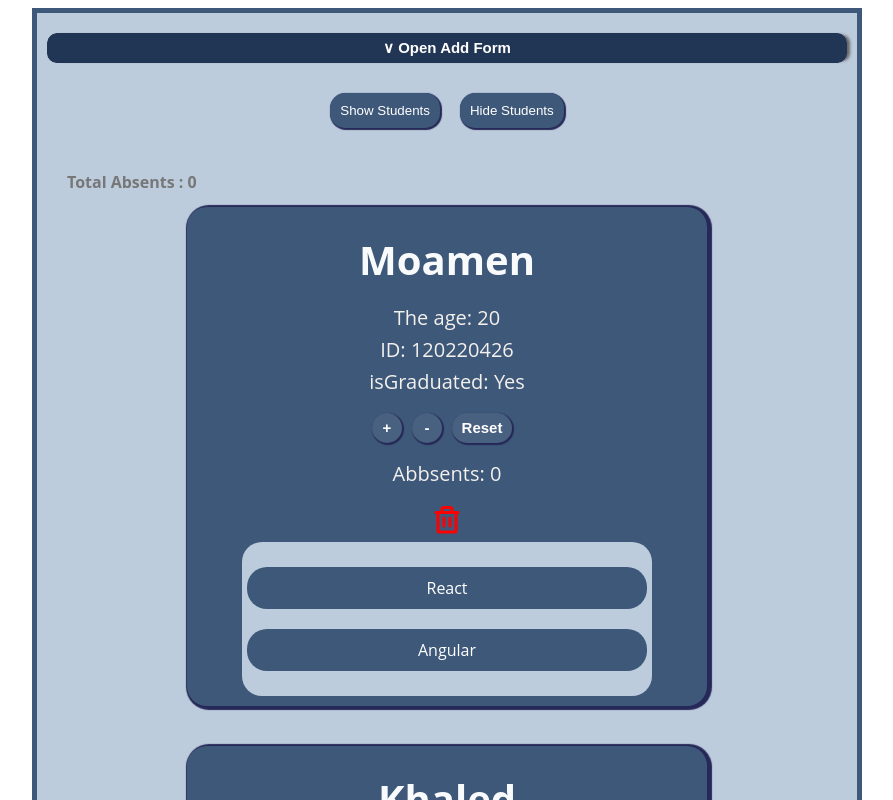
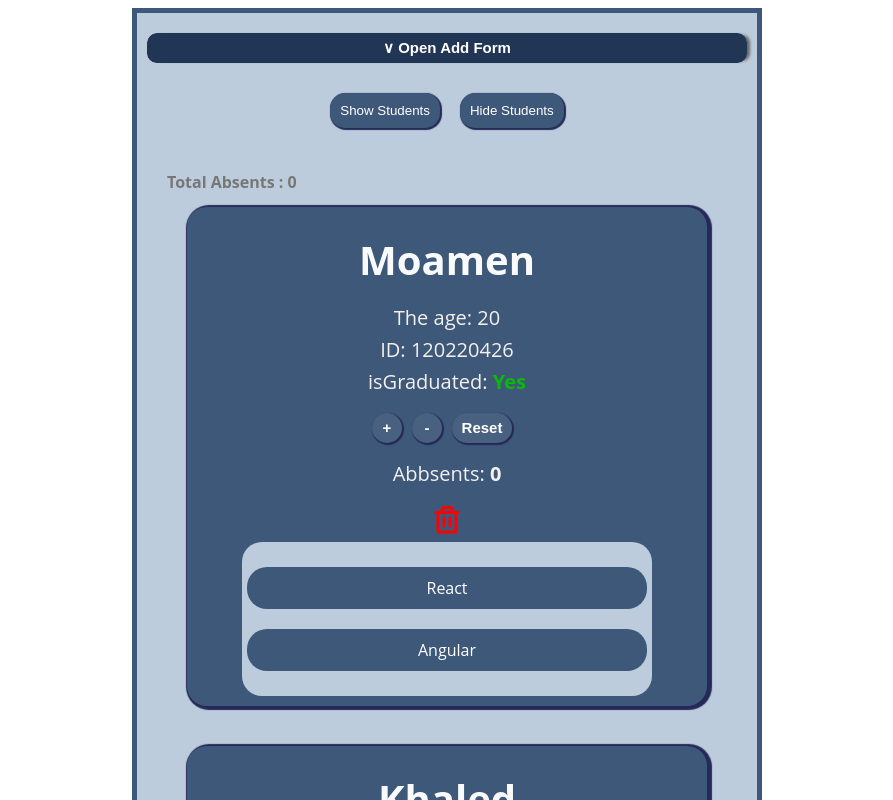
Before and after one commit to Moamen-Yazouri/Student-App, a React app in the folder Student-App/: page / in a window 1280 px wide. Shown: the top 800 px of the page, without its empty margins (193-1086 px from the left). Built offline with nearby package versions, Linux system fonts and the light colour scheme; the HTML template or start-up script is replaced by a standard one.

Commit message:
Applying custom hook on App file with useStudentManage.

```diff
--- a/Student-App/src/App.css
+++ b/Student-App/src/App.css
@@ -1,5 +1,5 @@
 #root {
-  width: 800px;
+  width: 600px;
   padding: 20px 10px;
   margin: auto;
   text-align: center;
--- a/Student-App/src/App.tsx
+++ b/Student-App/src/App.tsx
@@ -1,43 +1,18 @@
-import { useCallback, useEffect, useState } from 'react';
 import './App.css'
 import Student from './components/student/student.comp'
 import Form from './components/form/Form.comp'
-import { IStudent } from './types/student'
-import { STUDENTS_DATA } from './assets/STUDENTS_DATA';
-import useLocalStorage from './hooks/useLocalStorage';
+import useStudentManage from './hooks/useStudentManage';
 function App() {
-  const [students, setStudents] = useState<IStudent[]>(STUDENTS_DATA);
-  const [totalAbsent, setTotalAbsent] = useState(0);
-  const {storedData} = useLocalStorage(students, "students-list");
+  const {
+    showStudents,
+    hideStudents,
+    deleteStudent,
+    handleTotal,
+    addNewStudent,
+    totalAbsent,
+    students
+  } = useStudentManage();
 
-  useEffect(() => {
-    const stdList: IStudent[] = storedData || [];
-    const totalAbssents: number = stdList.reduce((prev, curr) => curr.abssents + prev , 0);
-    setTotalAbsent(totalAbssents);
-    setStudents(storedData || STUDENTS_DATA);
-  }, [storedData]);
-
-  const showStudents = () => {
-    setStudents(JSON.parse(localStorage.getItem("students-list") || JSON.stringify(STUDENTS_DATA)));
-  }
-
-  const hideStudents = () => {
-    setStudents([]);
-  }
-
-  const deleteStudent = (id: number) => {
-    const newList = students.filter(std => std.id !== id);
-    setStudents(newList);
-  }
-
-  const handleTotal = (change: number, id: number) => {
-    setStudents(students.map(std => std.id == id ? {...std, abssents: (std.abssents + change)} : std))
-    setTotalAbsent(totalAbsent + change)
-  }
-
-  const addNewStudent =  (std: IStudent) => {
-      setStudents([std,...students])
-    }
   return (
     <>
       <Form passStudent={addNewStudent}/>
@@ -63,4 +38,4 @@ function App() {
   )
 }
 
-export default App
+export default App;
--- a/Student-App/src/components/student/student.comp.tsx
+++ b/Student-App/src/components/student/student.comp.tsx
@@ -41,7 +41,7 @@ const Student = (props :Iprops) => {
                 <br />
                 ID: {props.id}
                 <br/>
-                isGraduated: {props.graduated ? "Yes" : "No"}
+                isGraduated: <span className={`${props.graduated ? "yes" : "no"}  `}>{props.graduated ? "Yes" : "No"}</span>
             </p>
             <button onClick= {addAbsent}>+</button>
             <button onClick= {removeAbsent}>-</button>
--- a/Student-App/src/components/student/student.css
+++ b/Student-App/src/components/student/student.css
@@ -21,6 +21,16 @@
     font-size: 20px;
     color: #f3f0ed;
     line-height: 1.6;
+}
+.student-wrapper p span {
+    font-weight: bold;
+}
+.student-wrapper p span.yes {
+    color: rgb(11, 184, 11);
+
+}
+.student-wrapper p span.no {
+    color: yellow;
 }
 .student-wrapper button {
     background-color: #496181;
--- a/Student-App/src/hooks/useLocalStorage.ts
+++ b/Student-App/src/hooks/useLocalStorage.ts
@@ -1,17 +1,29 @@
 import { useEffect, useState } from "react"
-import retrieveData from "../utils/getFromLocalStorage";
-import storeData from "../utils/storeOnLocalStorage";
-
 const useLocalStorage = (state: any, storageKey: string) => {
     const[storedData, setStoredData] = useState<any>();
 
     useEffect(()=>{
-        const strData = retrieveData(storageKey);
-        setStoredData(strData);
+        const strData = localStorage.getItem(storageKey);
+        try{
+            if(strData) {
+                setStoredData(JSON.parse(strData));
+            }
+            else {
+                setStoredData(null)
+            }
+        }
+        catch {
+            setStoredData(strData)
+        }
     }, []);
 
     useEffect(() => {
-        storeData(state, storageKey);
+        if(typeof state === 'object') {
+            localStorage.setItem(storageKey, JSON.stringify(state));
+        }
+        else {
+            localStorage.setItem(storageKey, state.toString());
+        }
     }, [state]);
 
     return {storedData};
--- /dev/null
+++ b/Student-App/src/hooks/useStudentManage.ts
@@ -0,0 +1,49 @@
+import { useEffect, useState } from "react";
+import { IStudent } from "../types/student";
+import useLocalStorage from "./useLocalStorage";
+import { STUDENTS_DATA } from "../assets/STUDENTS_DATA";
+
+const useStudentManage = () => {
+    const [students, setStudents] = useState<IStudent[]>(STUDENTS_DATA);
+    const [totalAbsent, setTotalAbsent] = useState(0);
+    const {storedData} = useLocalStorage(students, "students-list");
+
+    useEffect(() => {
+        const stdList: IStudent[] = storedData || [];
+        const totalAbssents: number = stdList.reduce((prev, curr) => curr.abssents + prev , 0);
+        setTotalAbsent(totalAbssents);
+        setStudents(storedData || STUDENTS_DATA);
+    }, [storedData]);
+
+    const showStudents = () => {
+        setStudents(JSON.parse(localStorage.getItem("students-list") || JSON.stringify(STUDENTS_DATA)));
+    }
+
+    const hideStudents = () => {
+        setStudents([]);
+    }
+
+    const deleteStudent = (id: number) => {
+        const newList = students.filter(std => std.id !== id);
+        setStudents(newList);
+    }
+
+    const handleTotal = (change: number, id: number) => {
+        setStudents(students.map(std => std.id == id ? {...std, abssents: (std.abssents + change)} : std))
+        setTotalAbsent(totalAbsent + change)
+    }
+
+    const addNewStudent =  (std: IStudent) => {
+        setStudents([std,...students])
+    }
+    return {
+        showStudents,
+        hideStudents,
+        deleteStudent,
+        handleTotal,
+        addNewStudent,
+        totalAbsent,
+        students
+    }
+}
+export default useStudentManage;
```
